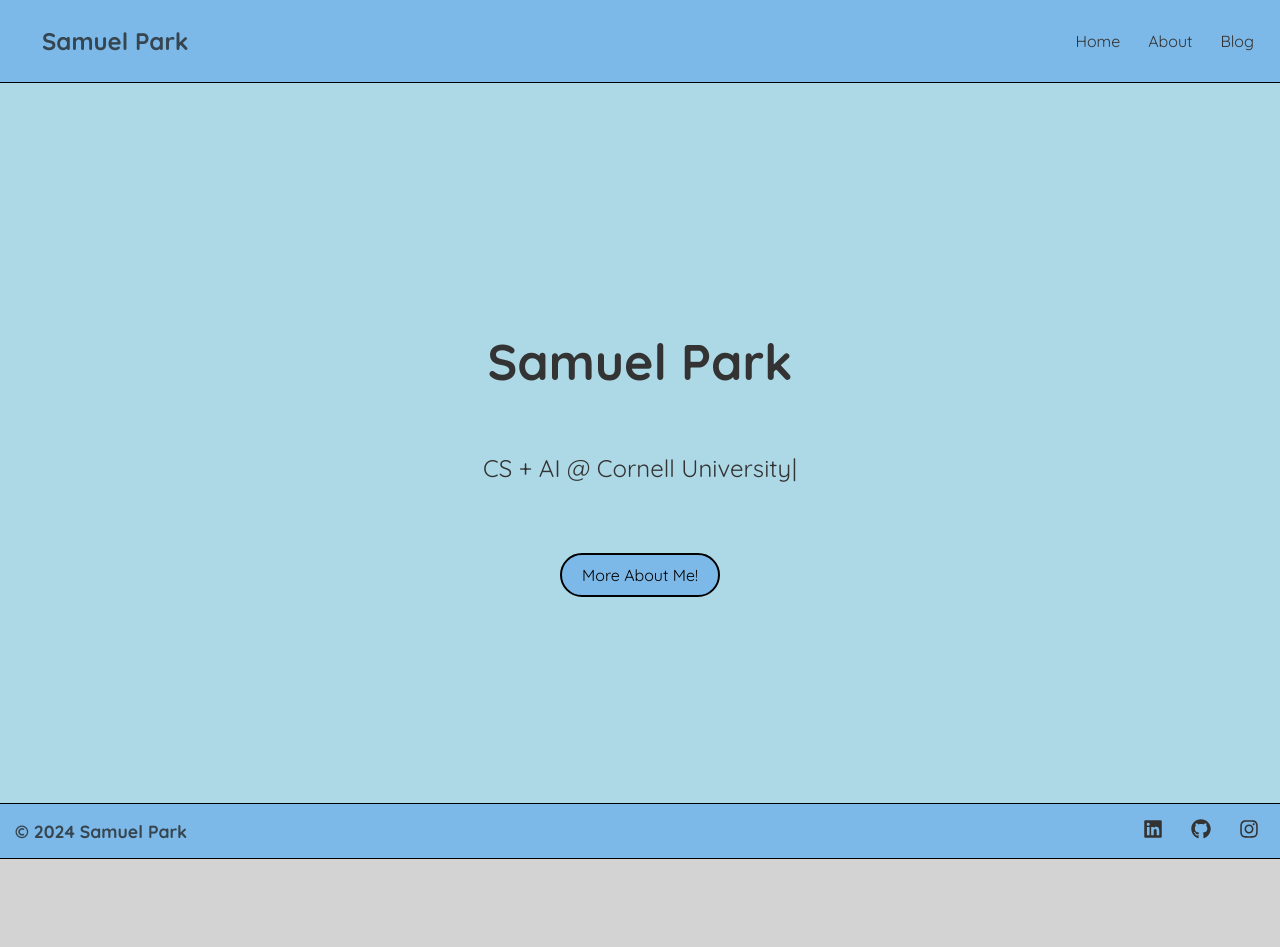
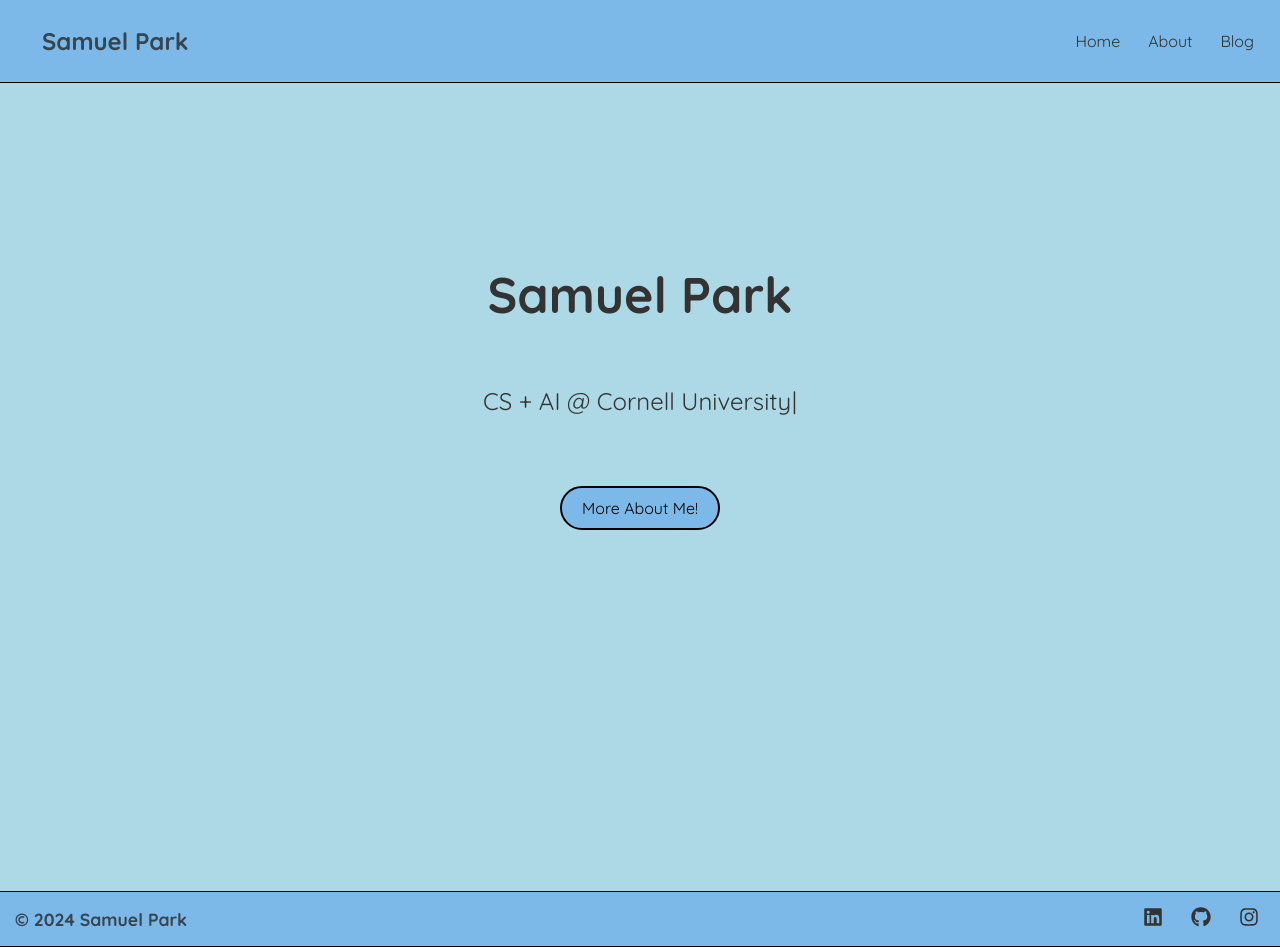
Before and after one commit to samparkk13/parksamuel.com, a React (Create React App) app: page / in a window 1280 px wide. Before the commit the page ends 859 px from the top, so only its background shows below. Built offline with nearby package versions, Linux system fonts and the light colour scheme.

Commit message:
scrollable About page

```diff
--- a/src/components/Blog/FirstMonthCornell/FirstMonthBlog.js
+++ b/src/components/Blog/FirstMonthCornell/FirstMonthBlog.js
@@ -1,8 +1,22 @@
-import { Heading, Box, Image, Text, Divider, Button} from "@chakra-ui/react";
+import React, { useState } from 'react';
+import { Heading, Box, Image, Text, Divider, Button, Input, Textarea, FormControl, FormLabel} from "@chakra-ui/react";
 import { Link } from "react-router-dom";
 import { ArrowBackIcon } from '@chakra-ui/icons';
 
 const FirstMonthBlogDraft = () => {
+    const [comments, setComments] = useState([]);
+    const [comment, setComment] = useState("");
+
+    const handleCommentChange = (e) => setComment(e.target.value);
+
+    const handleCommentSubmit = (e) => {
+        e.preventDefault();
+        if (comment.trim() !== "") {
+            setComments([...comments, comment]);
+            setComment("");
+        }
+    };
+
     return (
 
         <Box bg="lightblue" maxW="100vw" minH="100vh" overflowY="auto" overflowX = "hidden" p={4} d="flex" flexDirection="column" alignItems="center">
@@ -675,6 +689,36 @@ const FirstMonthBlogDraft = () => {
                 </footer>
             </Box>
 
+
+            <Box mt={8} w="100vw" bg="#7CB9E8" p={4} borderRadius="md" boxShadow="md">
+                <Heading as="h3" size="lg" mb={4} >Leave a Comment</Heading>
+                <form onSubmit={handleCommentSubmit}>
+                    <FormControl id="comment" isRequired>
+
+                        <Textarea
+                            value={comment}
+                            onChange={handleCommentChange}
+                            placeholder="Write your comment here..."
+                            size="sm"
+                            resize="vertical"
+                            textAlign="center"
+                        />
+                    </FormControl>
+                    <Button mt={4} colorScheme="blue" type="submit" >Submit</Button>
+                </form>
+                <Divider my={8} />
+                <Heading as="h3" size="lg" mb={4}>Comments</Heading>
+                {comments.length === 0 ? (
+                    <Text>No comments yet. Be the first to comment!</Text>
+                ) : (
+                    comments.map((comment, index) => (
+                        <Box key={index} p={4} bg="gray.100" borderRadius="md" mb={4}>
+                            <Text>{comment}</Text>
+                        </Box>
+                    ))
+                )}
+            </Box>
+
         </Box>
     );
 }
--- a/src/components/Home/Home.js
+++ b/src/components/Home/Home.js
@@ -4,18 +4,9 @@ import Type from "./Type";
 
 const Home = () => {
   return (
-    <Box
-      bg="lightblue"
-      width="100vw"
-      height="90vh"
-      display="flex"
-      justifyContent="center"
-      alignItems="center"
-      paddingTop="0"
-      position="relative"
-    >
+    <Box bg="lightblue" minW = "100vw" minH="100vh" overflowY="auto" overflowX="hidden" p={4} d="flex" flexDirection="column" alignItems="center">
       <Container centerContent>
-        <Heading fontSize="50px" mt="30px" p="10px" textAlign="center">
+        <Heading fontSize="50px" mt="13%" p="10px" textAlign="center">
           Samuel Park
         </Heading>
         <Text fontSize="2xl" className="large-font">
```
